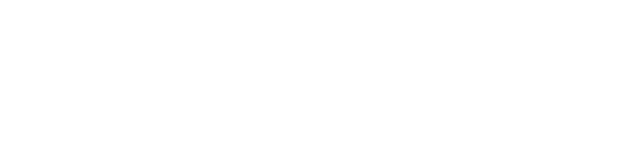
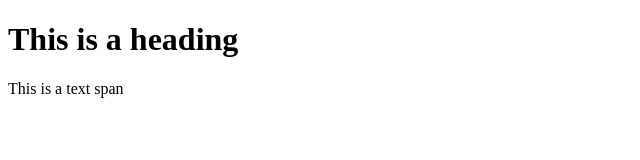
Before and after one commit to Pratimagrg/gitTest, a plain HTML site: page index.html in a window 1280 px wide. Shown: the whole page, without its empty margins (0-640 px from the left). Drawn offline with Linux system fonts and the light colour scheme.

Commit message:
second commit

```diff
--- a/index.html
+++ b/index.html
@@ -7,6 +7,7 @@
     <title>Document</title>
 </head>
 <body>
-
+    <h1>This is a heading</h1>
+    <span>This is a text span</span>
 </body>
 </html>
```
